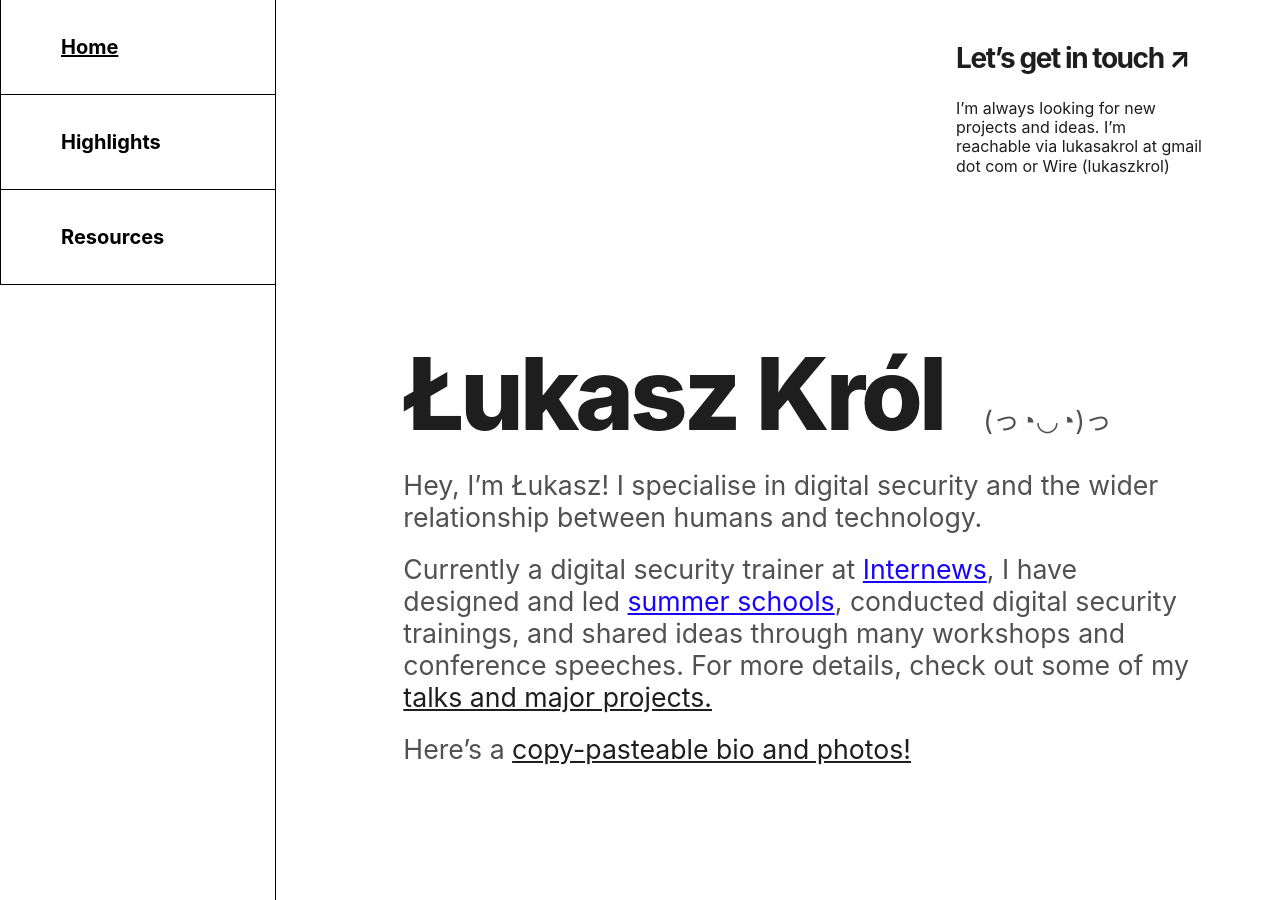
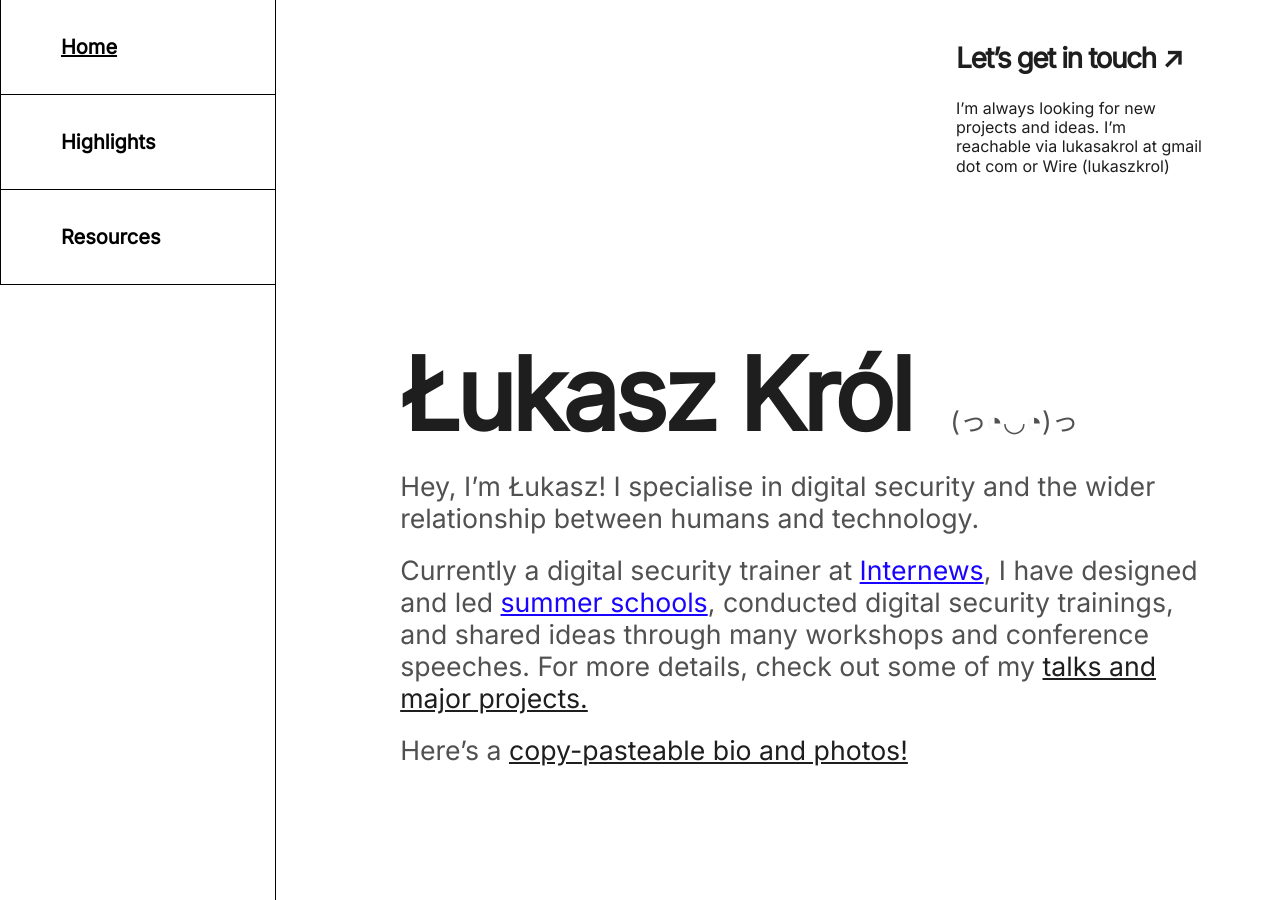
Before and after one commit to lukasz-a-krol/lukasz-a-krol.github.io, a Jekyll site: the page built from index.html, in a window 1280 px wide. Built offline with Jekyll 4.4.1, drawn with Linux system fonts in a browser that asks for light colours; the list of posts is cut into pages by our own code.

Commit message:
major redesign

```diff
--- a/_includes/head.html
+++ b/_includes/head.html
@@ -6,7 +6,7 @@
   <!-- Enable responsiveness on mobile devices-->
   <meta name="viewport" content="width=device-width, initial-scale=1.0, maximum-scale=1" />
 
-   <link href="https://fonts.googleapis.com/css2?family=Open+Sans&display=swap" rel="stylesheet">
+   <link href="https://fonts.googleapis.com/css2?family=Inter&display=swap" rel="stylesheet">
    <link href="https://fonts.googleapis.com/css2?family=IBM+Plex+Serif:wght@300&display=swap" rel="stylesheet">
 
   <title>
```
